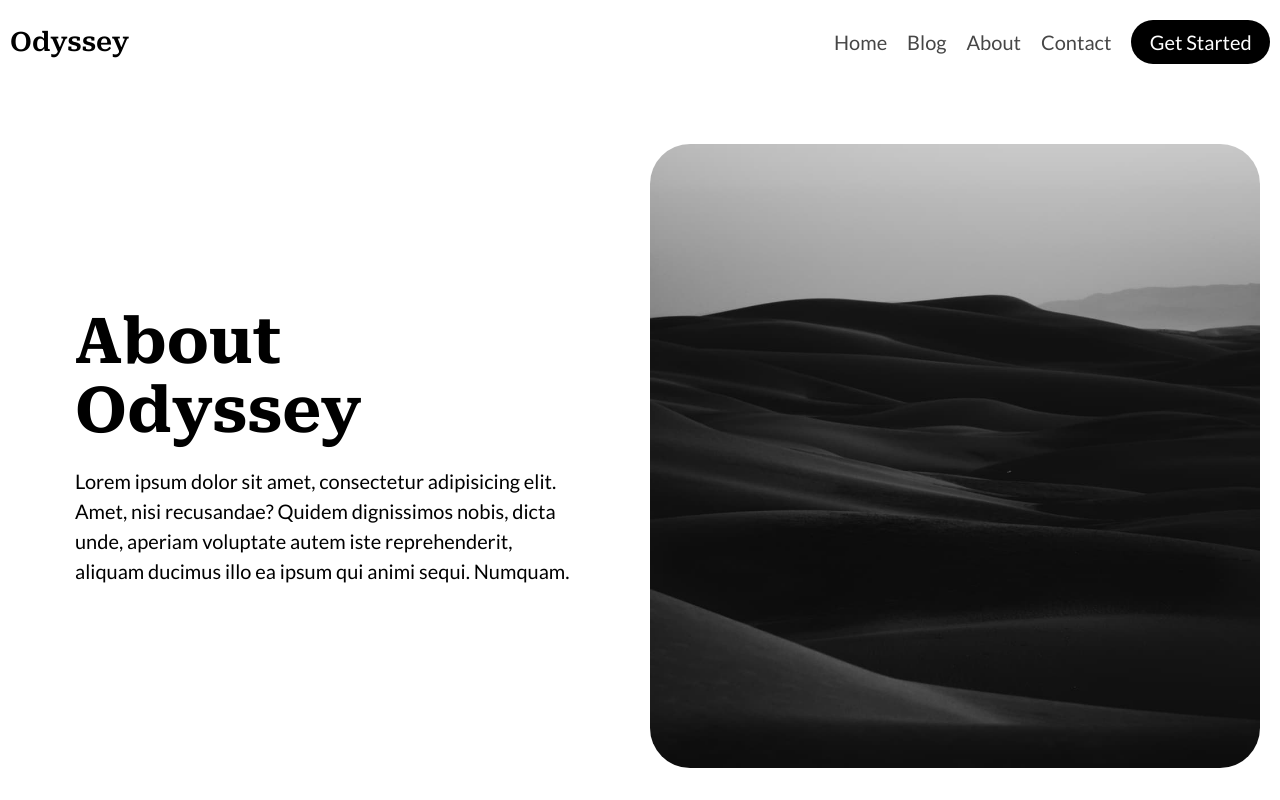
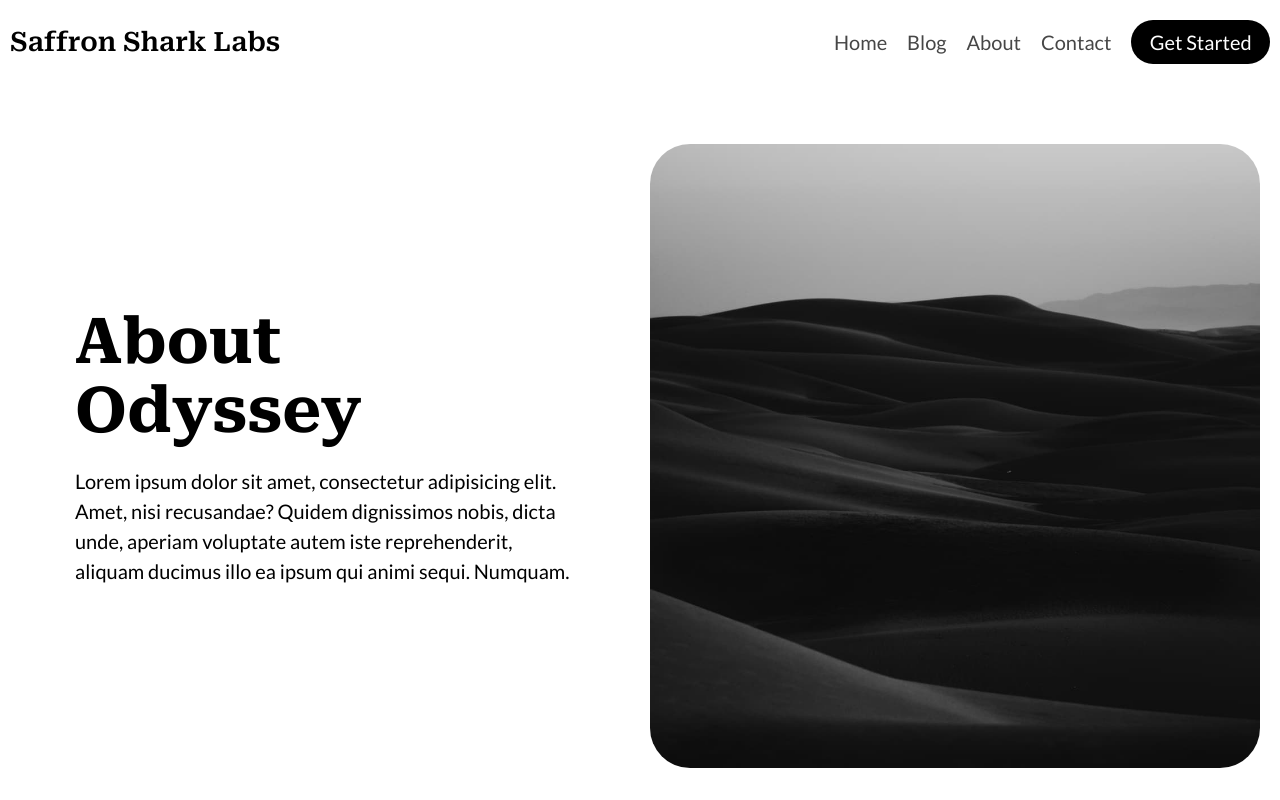
Before and after one commit to ichbindev/saffron-shark-labs, an Astro site: page /company/about in a window 1280 px wide. Shown: the top 800 px of the page. Built offline with nearby package versions, Linux system fonts and the light colour scheme; Astro itself is replaced by a stand-in of ours.

Commit message:
edit theme and settings

```diff
--- a/src/components/Logo.astro
+++ b/src/components/Logo.astro
@@ -1,17 +1,17 @@
 ---
 ---
 
-<p class="odyssey-logo">Odyssey</p>
+<p class="saffron-shark-logo">Saffron Shark Labs</p>
 
 <style>
-	.odyssey-logo {
+	.saffron-shark-logo {
 		width: fit-content;
 		margin: 0;
 		font-family: var(--theme-font-family-serif);
     font-size: var(--font-size-md);
 		color: inherit;
 	}
-	.odyssey-logo:hover {
+	.saffron-shark-logo:hover {
 		text-decoration: underline;
 		cursor: pointer;
 	}
--- a/src/config/settings.js
+++ b/src/config/settings.js
@@ -1,8 +1,8 @@
 export default {
-	title: `Odyssey Astro Theme | A Marketing Website Theme for Startups and Businesses`,
-	description: `A simple, clean, and modern theme for a startup or businesses' marketing website.`,
-	url: `https://odyssey-theme.sapling.supply`, // No trailing slash!
-	name: `Odyssey`, // The short name of the business or brand name. Used for things like the copyright in the footer.
+	title: `Saffron Shark Labs`,
+	description: `Software done right.`,
+	url: `https://saffronsharklabs.com`, // No trailing slash!
+	name: `Saffron Shark Labs`, // The short name of the business or brand name. Used for things like the copyright in the footer.
 	enableThemeSwitcher: true,
 	showPlug: true, // Disable this if you want to remove the plug from the footer. (╯°□°)╯︵ ┻━┻
 };
```
